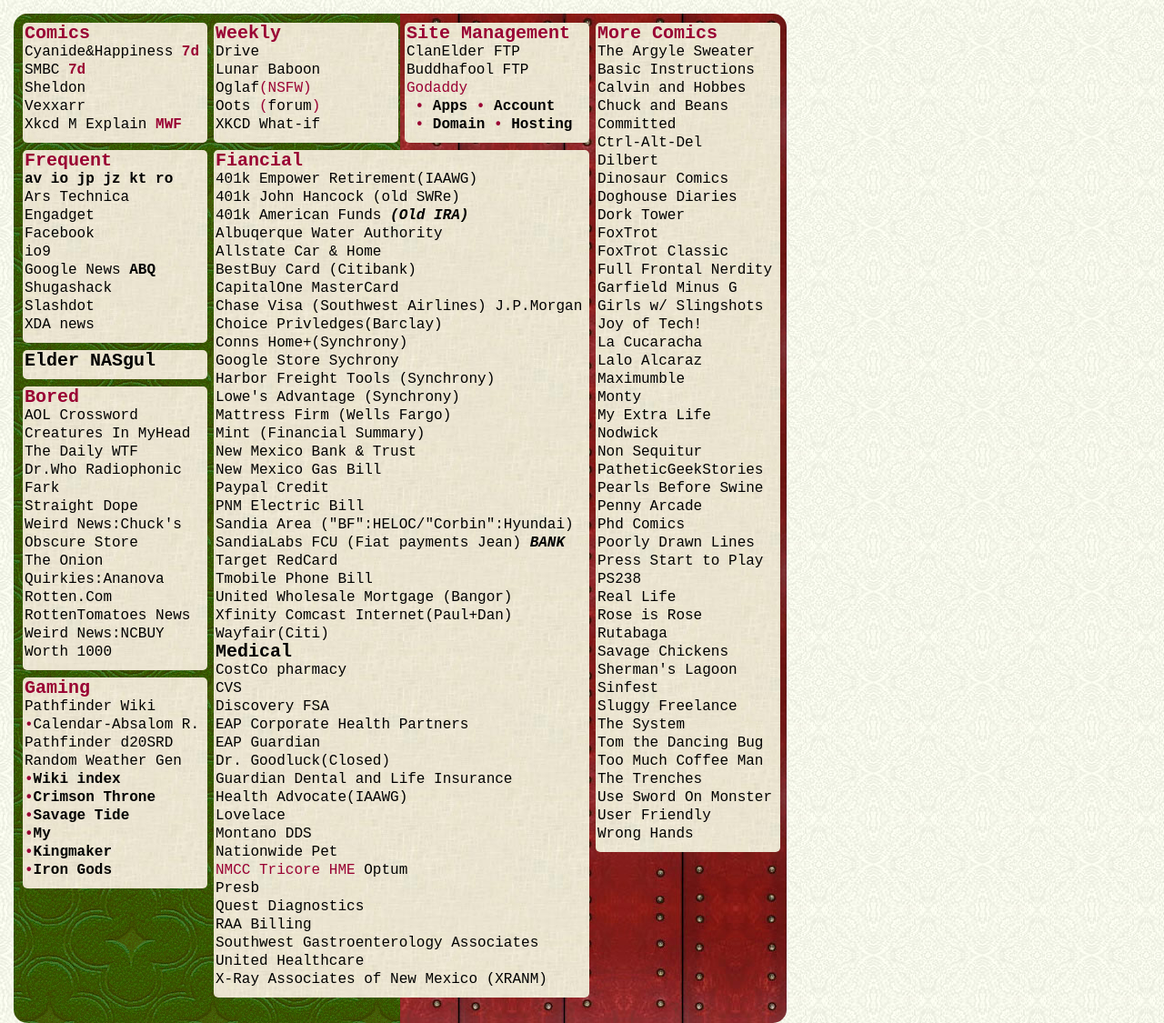
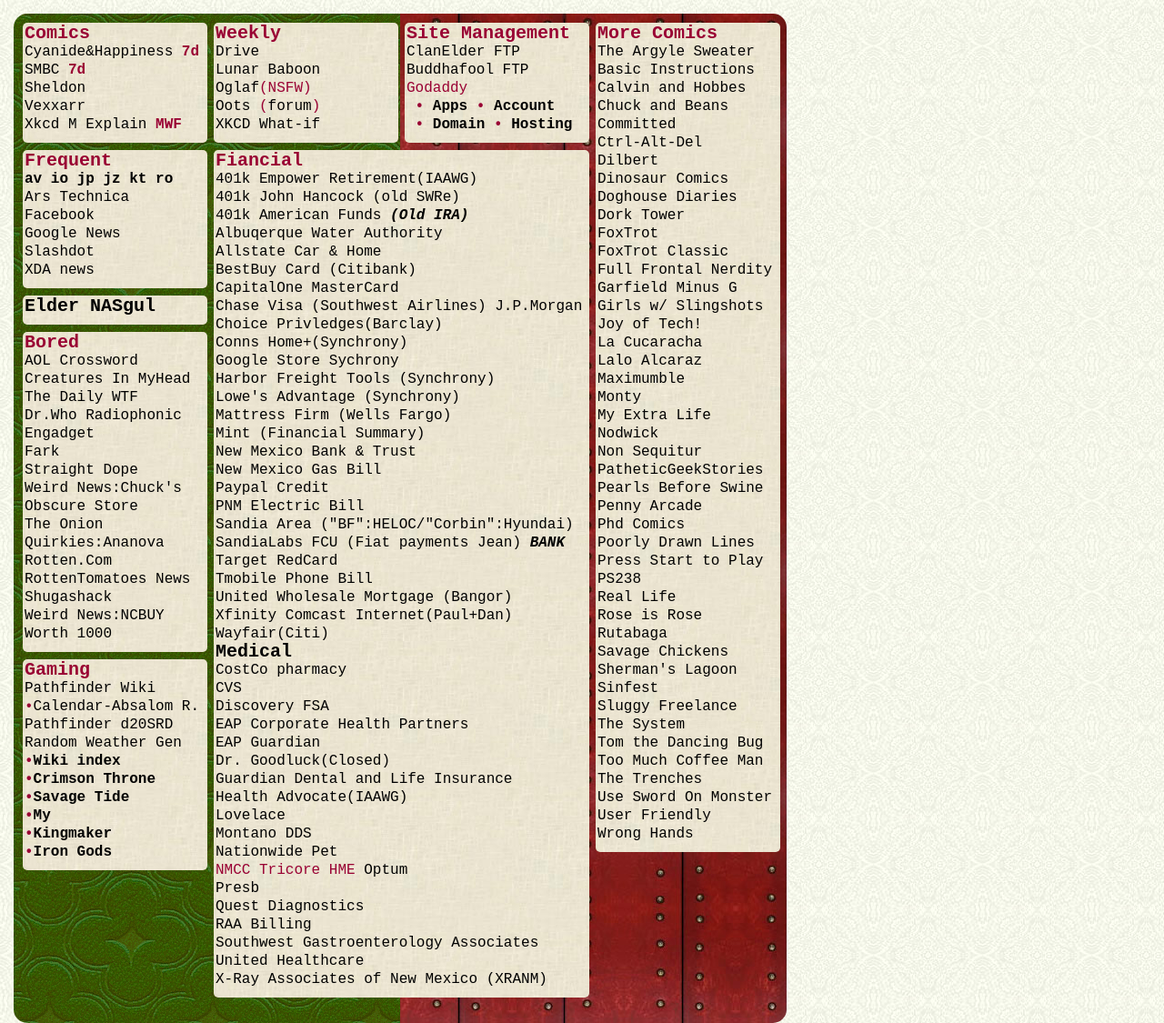
Before and after one commit to buddha-fool/buddha-fool.github.io, a plain HTML site: page bookmark.html in a window 1280 px wide. Shown: the whole page at 91% size. Drawn offline with Linux system fonts and the light colour scheme; a script that the page names is missing.

Commit message:
Update bookmark.html

```diff
--- a/bookmark.html
+++ b/bookmark.html
@@ -191,10 +191,8 @@
 	<a href="https://www.theroot.com/latest" target="_blank">ro </a>
   </strong><br>
   <a href="https://arstechnica.com/" target="_blank">Ars Technica</a><br>
-  <a href="https://www.engadget.com/" target="_blank">Engadget</a><br>
   <a href="https://www.facebook.com/" target="_blank">Facebook</a><br>
-  <a href="https://io9.gizmodo.com/latest" target="_blank">io9</a><br>
-  <a href="https://news.google.com/" target="_blank">Google News</a> <Strong><a href="https://news.google.com/news/section?cf=all&amp;pz=1&amp;geo=detect_metro_area" target="_blank">ABQ</a></Strong> <a href="http://www.shacknews.com/" target="_blank">Shugashack</a><br>
+  <a href="https://news.google.com/" target="_blank">Google News</a></br>
   <a href="https://www.slashdot.org/" target="_blank">Slashdot</a><br>
   <a href="https://www.xda-developers.com/" target="_blank">XDA news</a><br>
 </div>
@@ -371,27 +369,31 @@
 
 
 <!-- ******** ******** BORED ******** ******** -->
-<div class="textbox" style="top: 425px; left: 25px;">
+<div class="textbox" style="top: 365px; left: 25px;">
 	<div style="font-weight: bold; font-size: 20px;">Bored</div>
 
-  <a href="http://aol.pogo.com/game/word/crossword.jsp?game=xword&amp;site=aolc&amp;tins=1125158952844&amp;lkey=QwrqQhOT2-z0aS5LCmb3ogAAKDw.">AOL Crossword</a><br>
-  <a href="http://www.creaturesinmyhead.com/" target="_blank">Creatures In MyHead</a><br>
+
+
+    <a href="http://aol.pogo.com/game/word/crossword.jsp?game=xword&amp;site=aolc&amp;tins=1125158952844&amp;lkey=QwrqQhOT2-z0aS5LCmb3ogAAKDw.">AOL Crossword</a><br>
+    <a href="http://www.creaturesinmyhead.com/" target="_blank">Creatures In MyHead</a><br>
 	<a href="http://thedailywtf.com/" target="_blank">The Daily WTF</a><br>
 	<a href="https://www.bbc.co.uk/doctorwho/classic/news/radiophonatron.shtml" target="_blank">Dr.Who Radiophonic</a>
+    <a href="https://www.engadget.com/" target="_blank">Engadget</a><br>
 	<a href="http://www.fark.com/" target="_blank">Fark</a><br>
 	<a href="http://www.straightdope.com/" target="_blank">Straight Dope</a><br>
 	<a href="http://www.newsoftheweird.com/archive/index.html" target="_blank">Weird News:Chuck's</a><br>
-  <a href="http://www.obscurestore.com/" target="_blank">Obscure Store</a><br>
+    <a href="http://www.obscurestore.com/" target="_blank">Obscure Store</a><br>
 	<a href="http://www.theonion.com/" target="_blank">The Onion</a><br>
 	<a href="http://www.ananova.com/news/index.html?menu=news.quirkies" target="_blank">Quirkies:Ananova</a><br>
 	<a href="http://www.rotten.com/news/" target="_blank">Rotten.Com</a><br>
 	<a href="https://www.rottentomatoes.com/news/" target="_blank">RottenTomatoes News</a><br>
+    <a href="http://www.shacknews.com/" target="_blank">Shugashack</a><br>
 	<a href="http://ncbuy.com/news/category_weirdnews.html" target="_blank">Weird News:NCBUY</a><br>
 	<a href="http://www.worth1000.com/" target="_blank">Worth 1000</a><br>
 </div>
 
 <!-- ******** ******** Gaming******** ******** -->
-      <div class="textbox" style="top: 745px; left: 25px;">
+      <div class="textbox" style="top: 725px; left: 25px;">
 	<div style="font-weight: bold; font-size: 20px;">Gaming</div>
 
 	<a href="http://pathfinderwiki.com/wiki/Main_Page" target="_blank">Pathfinder Wiki</a><br>
@@ -411,7 +413,7 @@
 
 
 <!-- ******** ******** NASgul ******** ******** -->
-<div class="textbox" style="top: 385px; left: 25px;">
+<div class="textbox" style="top: 325px; left: 25px;">
   <div style="font-weight: bold; font-size: 20px;">
   <a href="https://buddhafool.us.quickconnect.to/webman/index.cgi" target="_blank">Elder NASgul</a>
   </div>
```
